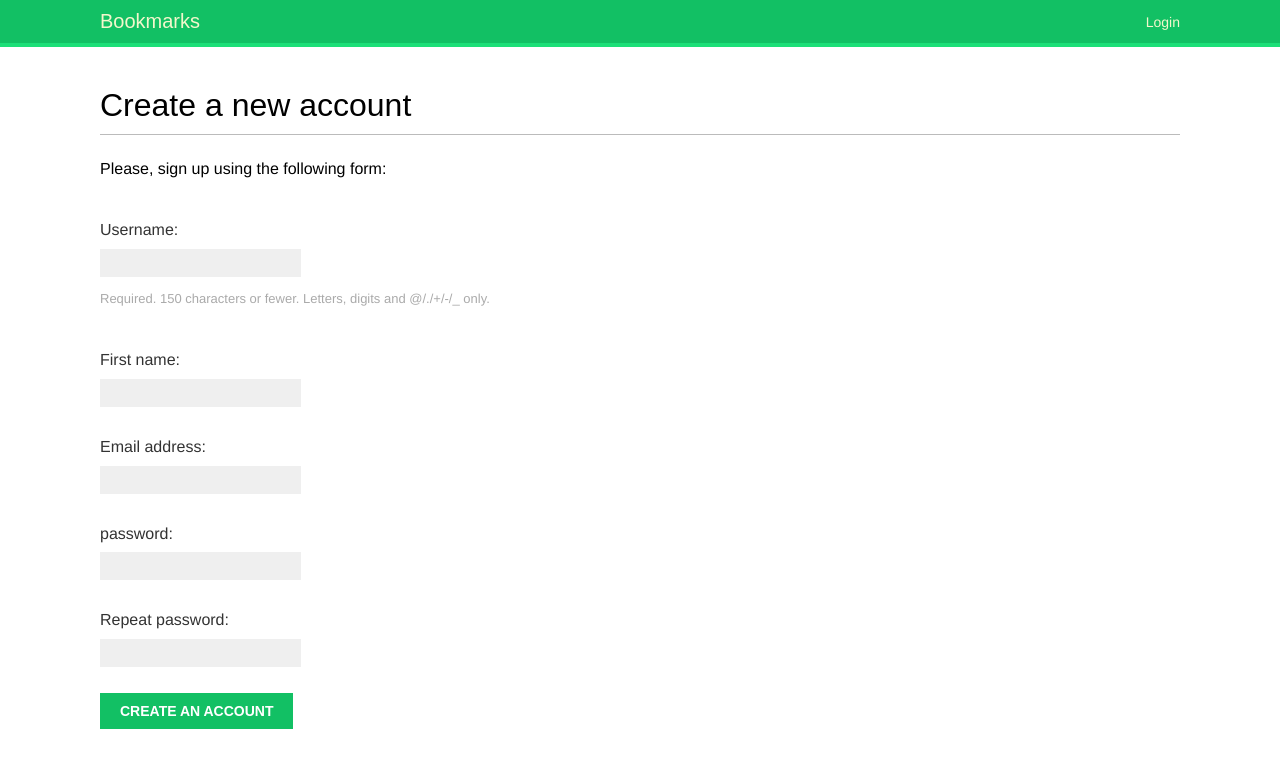
After one commit to yahyaaly151989/Mastering_Django, a Django app: page /account/register/ in a window 1280 px wide. The commit adds this page. Shown: the top 768 px of the page. Run offline with Django 4.2, Linux system fonts and the light colour scheme; some web fonts are replaced.

Commit message:
User registration

```diff
--- a/Module04/bookmarks/account/forms.py
+++ b/Module04/bookmarks/account/forms.py
@@ -1,5 +1,23 @@
 from django import forms
+from django.contrib.auth.models import User
+
 
 class LoginForm(forms.Form):
     username = forms.CharField()
     password = forms.CharField(widget=forms.PasswordInput)
+
+
+class UserRegistrationForm(forms.ModelForm):
+    password = forms.CharField(label= 'password', widget=forms.PasswordInput)
+    password2 = forms.CharField(label= 'Repeat password', widget=forms.PasswordInput)
+
+    class Meta:
+        model = User
+        fields = ['username', 'first_name', 'email']
+
+    def clean_password2(self):
+        cd = self.cleaned_data
+
+        if cd['password'] != cd['password2']:
+            raise forms.ValidationError("Passwords don't match.")
+        return cd['password2']
--- /dev/null
+++ b/Module04/bookmarks/account/templates/account/register.html
@@ -0,0 +1,14 @@
+{% extends "base.html" %}
+
+{% block title %} Create an account {% endblock title %}
+
+{% block content %}
+    <h1>Create a new account</h1>
+    <p>Please, sign up using the following form:</p>
+
+    <form method="post">
+        {{user_form.as_p}}
+        {% csrf_token %}
+        <p><input type="submit" value="Create an account"></p>
+    </form>
+{% endblock content%}
--- a/Module04/bookmarks/account/templates/registration/login.html
+++ b/Module04/bookmarks/account/templates/registration/login.html
@@ -12,7 +12,10 @@
         </p>
 
     {% else %}
-        <p>Please enter your username and password.</p>
+        <p>
+            Please enter your username and password.
+            If you do not have an account, <a href="{% url 'register' %}">Register here</a>
+        </p>
     {% endif %}
 
     <div class="login-form">
--- a/Module04/bookmarks/account/urls.py
+++ b/Module04/bookmarks/account/urls.py
@@ -19,6 +19,7 @@ urlpatterns = [
 
     path('', include('django.contrib.auth.urls')),
     path('dashboard/', views.dashboard, name='dashboard'),
+    path('register/', views.register, name='register'),
 
 
 
--- a/Module04/bookmarks/account/views.py
+++ b/Module04/bookmarks/account/views.py
@@ -1,6 +1,6 @@
 from django.shortcuts import render
 # from django.http import HttpResponse
-# from .forms import LoginForm
+from .forms import LoginForm, UserRegistrationForm
 # from django.contrib.auth import authenticate, login
 from django.contrib.auth.decorators import login_required
 
@@ -25,3 +25,15 @@ from django.contrib.auth.decorators import login_required
 @login_required
 def dashboard(request):
     return render(request, 'account/dashboard.html', {'section': 'dashboard'})
+
+def register(request):
+    if request.method == 'POST':
+        user_form = UserRegistrationForm(request.POST)
+        if user_form.is_valid():
+            new_user = user_form.save(commit=False)
+            new_user.name = new_user.set_password(user_form.cleaned_data['password'])
+            new_user.save()
+            return render(request, 'account/register_done.html', {'new_user': new_user})
+    else:
+        user_form = UserRegistrationForm()
+    return render(request, 'account/register.html', {'user_form': user_form})
```
Also changed, not shown: Module04/bookmarks/account/templates/account/register_done.html (added, +11 -0 lines), Module04/bookmarks/db.sqlite3.
